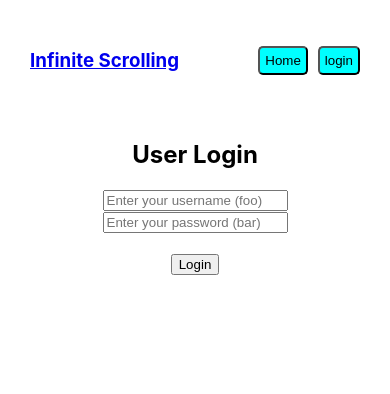
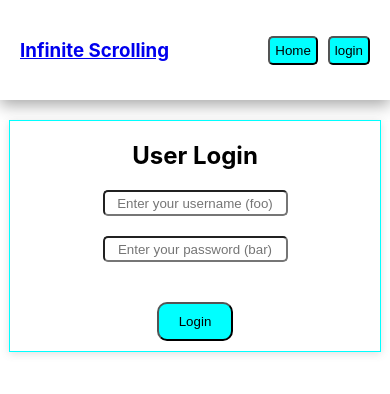
Before and after one commit to MohanM501/face-prep-scrolling, a React (Create React App) app in the folder scroll/: page /login in a window 390 px wide. Shown: the top 394 px of the page. Built offline with nearby package versions, Linux system fonts and the light colour scheme.

Commit message:
modified few files

```diff
--- a/scroll/src/App.tsx
+++ b/scroll/src/App.tsx
@@ -7,6 +7,7 @@ import AllPages from './Pages/AllPages';
 function App() {
   return (
     <div className="App">
+      {/* Allowing Authcontext values to be access within the Navbar and AllPages */}
       <AuthContextProvider>
         <Navbar/>
         <AllPages/>
--- a/scroll/src/Components/AuthContext.tsx
+++ b/scroll/src/Components/AuthContext.tsx
@@ -1,4 +1,6 @@
 import React, { createContext, useState } from 'react';
+
+// AuthContext provides access to isAuthenticated, logout, and login for every component as global state;
 
 type AuthContextType = {
   isAuthenticated: boolean;
--- a/scroll/src/Components/Loader.tsx
+++ b/scroll/src/Components/Loader.tsx
@@ -1,10 +1,13 @@
 import React from 'react'
 import loaderStyles from "./Loader.module.css";
+
+// Loading Indicating purpose
 
 const Loader = () => {
   return (
     <div>
         <div className={loaderStyles.spin}></div>
+        <h2>...Loading..</h2>
     </div>
   )
 }
--- a/scroll/src/Components/Navbar.module.css
+++ b/scroll/src/Components/Navbar.module.css
@@ -3,12 +3,18 @@
     display: flex;
     justify-content: space-between;
     align-items: center;
+    box-shadow: rgba(0, 0, 0, 0.35) 0px 5px 15px;
+    margin-bottom: 40px;
 }
 #container button{
     padding:15px;
     border-radius: 10px;
     cursor: pointer;
     background-color: aqua;
+}
+#container button:hover{
+    background-color: green;
+    color:white;
 }
 #container>div:first-child>h3{
     color: blue;
@@ -23,7 +29,8 @@
 
 @media (max-width:600px){
     #container{
-        padding:30px;
+        padding:20px;
+        margin-bottom: 20px;
     }
     #container button{
         padding:5px;
--- a/scroll/src/Components/Navbar.tsx
+++ b/scroll/src/Components/Navbar.tsx
@@ -3,17 +3,18 @@ import { Link, useNavigate } from 'react-router-dom';
 import { AuthContext } from './AuthContext';
 import styles from './Navbar.module.css';
 
+// To navigate between login and home page;
+
 const Navbar = () => {
  const {isAuthenticated,logout}=useContext(AuthContext);
   const navigate=useNavigate();
   const handleLogin=()=>{
+      // if isAuthenticated is true ; navbar allows to logout;
       if(isAuthenticated){
           logout();
       }
       navigate("/login");
   }
-
-  console.log(isAuthenticated,"isAuthenticated in Navbar");
 
   return (
     <div id={styles.container}>
--- a/scroll/src/Components/PrivateRoute.tsx
+++ b/scroll/src/Components/PrivateRoute.tsx
@@ -5,6 +5,8 @@ import { AuthContext } from './AuthContext';
 type PrivateRouteProps = {
   children: ReactNode;
 };
+
+// PrivateRoute component is to check whether user is logged before accessing the route(resource) "/home"; if it doesn't then it will re-direct to "/login" route;
 
 const PrivateRoute: React.FC<PrivateRouteProps> = ({ children }) => {
   const { isAuthenticated } = useContext(AuthContext);
--- a/scroll/src/Pages/Home.module.css
+++ b/scroll/src/Pages/Home.module.css
@@ -5,7 +5,7 @@
     margin:0px 30px 30px 30px;
     height:100px;
     border:2px solid grey;
-
+    box-shadow: rgba(50, 50, 93, 0.25) 0px 2px 5px -1px, rgba(0, 0, 0, 0.3) 0px 1px 3px -1px;
 }
 
 .list>div{
--- a/scroll/src/Pages/Home.tsx
+++ b/scroll/src/Pages/Home.tsx
@@ -22,38 +22,39 @@ export interface FirstLevel{
 }
 
 const Home: React.FC = () => {
-  let [data,setData]=useState<FirstLevel[]>([]);
+  let [data,setData]=useState<FirstLevel[]>([]); // Array of multiple objects;
   let [page,setPage]=useState(1);
   let [isLoading,setLoading]=useState(false);
 
   let getData=(page:number)=>{
 
     setLoading(true);
+    // It waits for 1sec(1000ms) before it calls API;
+    // Based on `Page Number` API Calls are called to get different users each as we scoll down.
     setTimeout(()=>{
         axios.get(`${url}&page=${page}`).then((r)=>{
-            console.log(r.data.results,"results r.data");
-            setData((prevData)=>[...prevData,...r.data.results]);
+            setData((prevData)=>[...prevData,...r.data.results]);  // Destructering to combine old data with new data got from api call to achieve infinite scrolling
         }).catch((err)=>{
             console.log(err,"error");
         })
         setLoading(false);
-        setPage((prevPage)=>prevPage+1);
+        setPage((prevPage)=>prevPage+1);// Updates page number instantly
     },1000)
-
 
   }
 
+
   let handleScroll=()=>{
       if(window.innerHeight+document.documentElement.scrollTop+1 >= document.documentElement.scrollHeight){
-        console.log("at the bottom of the page");
+        // Reached the Bottom of the Page;
         if(!isLoading){
             getData(page);
         }
-
       }
 
   }
 
+  // To handle Scroll behaviour;
   useEffect(()=>{
     window.addEventListener('scroll',handleScroll);
     return () => {
@@ -61,17 +62,20 @@ const Home: React.FC = () => {
     };
 
   },[])
+
+  // To call initial data during first time rendering;
   useEffect(()=>{
     getData(page);
   },[])
 
-console.log(data,"data",page,"page")
+
   return (
     <div>
 
       {
           data.length>0 && data.map((item,ind)=>{
               return (
+                  // As it is fixed Array ; index is used as key ; if it was dynamic array key is not preffered;
                   <div key={ind} className={HomeStyles.list} >
                       <p>{ind+1}</p>
                       <div> {item.name.first}{" "}{item.name.last}</div>
--- a/scroll/src/Pages/Landing.tsx
+++ b/scroll/src/Pages/Landing.tsx
@@ -1,5 +1,6 @@
 import React from 'react'
 
+// Landing Page or First Page
 const Landing = () => {
   return (
     <div>
--- /dev/null
+++ b/scroll/src/Pages/Login.module.css
@@ -0,0 +1,36 @@
+.container{
+    width: 50%;
+    margin: auto;
+    border:2px solid aqua;
+    padding:10px 0px 20px 0px;
+    box-shadow: rgba(99, 99, 99, 0.2) 0px 2px 8px 0px;
+}
+.container>input{
+    height:40px;
+    border-radius: 10px;
+    text-align: center;
+    color:blue;
+}
+
+.container>button{
+    cursor: pointer;
+    padding:10px 20px 10px 20px;
+    border-radius: 10px;
+    background-color: aqua;
+}
+
+.container>button:hover{
+    background-color: green;
+    color:white;
+}
+@media (max-width:600px){
+    .container{
+        width:95%;
+        padding:0px 0px 10px 0px;
+        border:1px solid aqua;
+    }
+    .container>input{
+        height:20px;
+        border-radius: 5px;
+    }
+}
--- a/scroll/src/Pages/Login.tsx
+++ b/scroll/src/Pages/Login.tsx
@@ -1,38 +1,42 @@
 import React, { useContext, useEffect, useState } from 'react'
 import { AuthContext } from '../Components/AuthContext';
+import LoginStyles from "./Login.module.css";
 
 interface credType{
     username?:String,
     password?:String
 }
 
+// For Login Purpose;
+
 const Login = () => {
     const {login,isAuthenticated}=useContext(AuthContext);
-    const [credentials,setCredentials]=useState<credType>({username:"foo",password:"bar"});
+    const [credentials,setCredentials]=useState<credType>({});
 
     const callLogin=()=>{
         const {username,password}=credentials;
+
+        // Fake login credentials;
         if(username==="foo" && password==="bar"){
             login();
-            // alert("succesfully logged in")
+            alert("succesfully logged in")
         }else{
             alert("Invalid Credentials");
         }
     }
-    console.log(login,isAuthenticated,"2nd");
 
     const handleChange:React.ChangeEventHandler<HTMLInputElement>=(e)=>{
         const {name,value}=e.target;
         setCredentials({...credentials,[name]:value})
     }
+
   return (
-    <div>
+    <div className={LoginStyles.container}>
         <h2>User Login</h2>
         <input name="username"  type="string" onChange={handleChange} placeholder="Enter your username (foo)"/>
-        <br/>
+        <br/><br/>
         <input name="password"  type="password" onChange={handleChange} placeholder="Enter your password (bar)"/>
-        <br/>
-        <br/>
+        <br/><br/><br/>
         <button onClick={callLogin}>Login</button>
     </div>
   )
```
Also changed, not shown: scroll/src/Pages/AllPages.tsx (+5 -8 lines), 1 other file (tests, documents, lock files or other folders).
